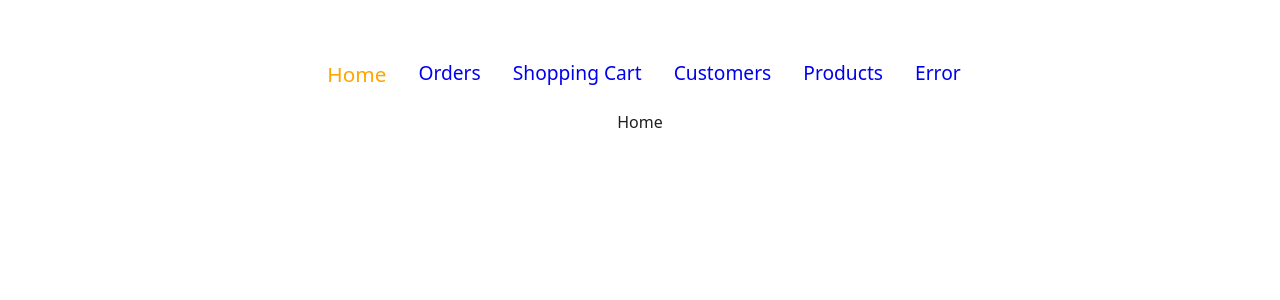
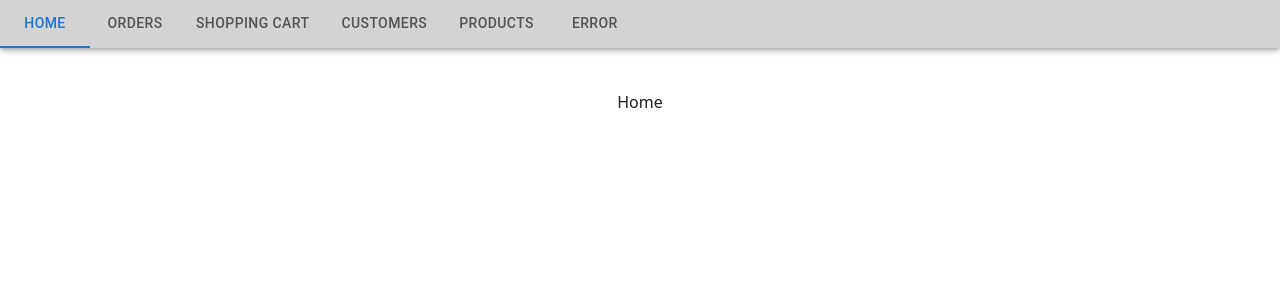
Before and after one commit to NikitaMarko/cw37_bakery_shop_v1_markovskii, a React (Vite) app: page / in a window 1280 px wide. Shown: the top 300 px of the page. Built offline with nearby package versions, Linux system fonts and the light colour scheme; the HTML template or start-up script is replaced by a standard one.

Commit message:
component NavigatorDesk was created based on MUI <Tab>

```diff
--- a/package.json
+++ b/package.json
@@ -10,6 +10,9 @@
     "preview": "vite preview"
   },
   "dependencies": {
+    "@emotion/react": "^11.14.0",
+    "@emotion/styled": "^11.14.0",
+    "@mui/material": "^7.1.1",
     "react": "^19.1.0",
     "react-dom": "^19.1.0",
     "react-router-dom": "^7.6.2"
--- a/src/App.tsx
+++ b/src/App.tsx
@@ -7,10 +7,10 @@
 import ShoppingCart from "./components/ShoppingCart.tsx";
 import Bread from "./components/Bread.tsx";
 import Dairy from "./components/Dairy.tsx";
-import Navigator from "./components/navigation/Navigator.tsx";
 import {navItems, productItems} from "./configurations/nav-config.ts";
 import ErrorPage from "./components/ErrorPage.tsx";
 import {useEffect} from "react";
+import NavigatorDesk from "./components/navigation/NavigatorDesk.tsx";
 
 function App() {
     const location = useLocation();
@@ -24,14 +24,16 @@
   return (
     <Routes>
       {/*<Route path={Paths.HOME} element={<Layout/>}>*/}
-      <Route path={Paths.HOME} element={<Navigator items={navItems}/>}>
+      {/*<Route path={Paths.HOME} element={<Navigator items={navItems}/>}>*/}
+      <Route path={Paths.HOME} element={<NavigatorDesk items={navItems}/>}>
       <Route index element={<Home/>}/>
         <Route path={Paths.CUSTOMERS} element={<Customers/>}/>
         <Route path={Paths.ORDERS} element={<Orders/>}/>
         <Route path={Paths.CART} element={<ShoppingCart/>}/>
         {/*<Route path={Paths.PRODUCTS} element={<Products/>}/>*/}
         {/*<Route path={Paths.PRODUCTS} element={<ProductLayout/>}>*/}
-        <Route path={Paths.PRODUCTS} element={<Navigator items={productItems} sub={'sub'}/>}>
+        {/*<Route path={Paths.PRODUCTS} element={<Navigator items={productItems} sub={'sub'}/>}>*/}
+        <Route path={Paths.PRODUCTS} element={<NavigatorDesk items={productItems}/>}>
         <Route path={Paths.BREAD} element={<Bread/>}/>
         <Route path={Paths.DAIRY} element={<Dairy/>}/>
         </Route>
--- /dev/null
+++ b/src/components/navigation/NavigatorDesk.tsx
@@ -0,0 +1,32 @@
+import type {RouteType} from "../../utils/shop-types.ts";
+import {type FC, useState} from "react";
+import {AppBar, Box, Tab, Tabs} from "@mui/material";
+import * as React from "react";
+import {Outlet} from "react-router-dom";
+import {Link} from "react-router-dom";
+
+type Props = {
+    items:RouteType[],
+    sub?: string,
+}
+
+const NavigatorDesk:FC<Props> = ({items}) => {
+    const[value,setValue] = useState(0);
+    const handleOnChange = (_e:React.SyntheticEvent, newValue:number)=> {
+        setValue(newValue);
+    }
+    return (
+        <Box sx={{mt:'50px'}}>
+            <AppBar sx={{backgroundColor:'lightgray'}}><Tabs value={value} onChange={handleOnChange}>
+                {
+                    items.map(item =>
+                        <Tab key={item.path} component={Link} to={item.path} label={item.title}/>
+                    )
+                }
+            </Tabs></AppBar>
+            <Outlet/>
+        </Box>
+    );
+};
+
+export default NavigatorDesk;
```
Also changed, not shown: 1 other file (tests, documents, lock files or other folders).
